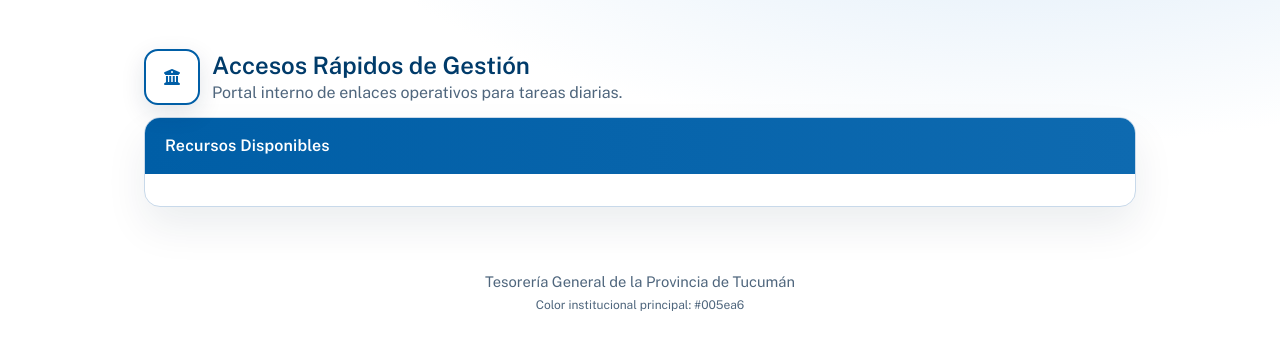
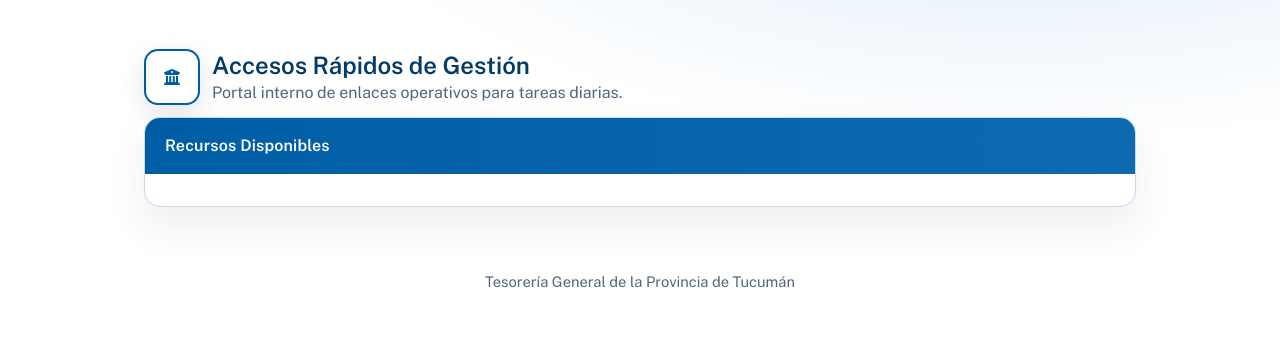
Before and after one commit to Juanmartin19l/TGP-link-tree, a website built with Vite: page index.html in a window 1280 px wide. Shown: the part 115-464 px from the top of the page. Built offline with nearby package versions, Linux system fonts and the light colour scheme.

Commit message:
feat: remove institutional color note from footer

```diff
--- a/index.html
+++ b/index.html
@@ -44,7 +44,6 @@
 
   <footer class="text-center px-4 pb-5">
     <p>Tesorería General de la Provincia de Tucumán</p>
-    <p class="text-xs mt-1">Color institucional principal: #005ea6</p>
   </footer>
 
   <script type="module" src="src/links.js"></script>
```
